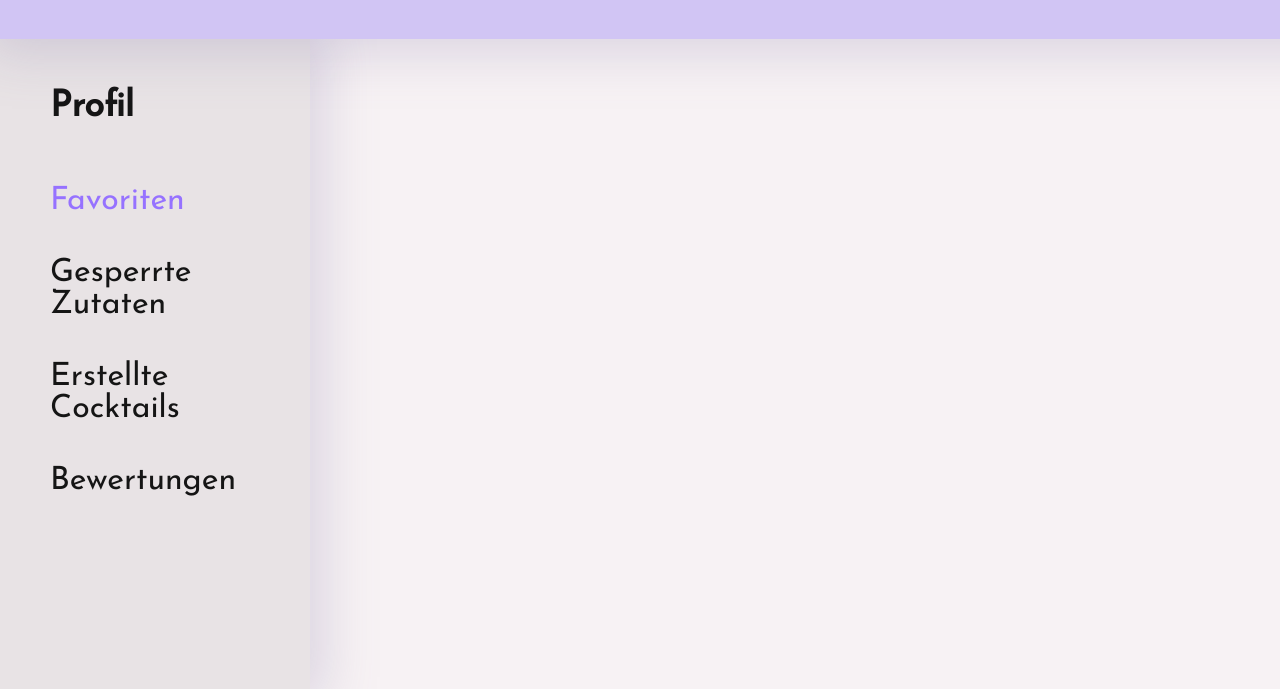
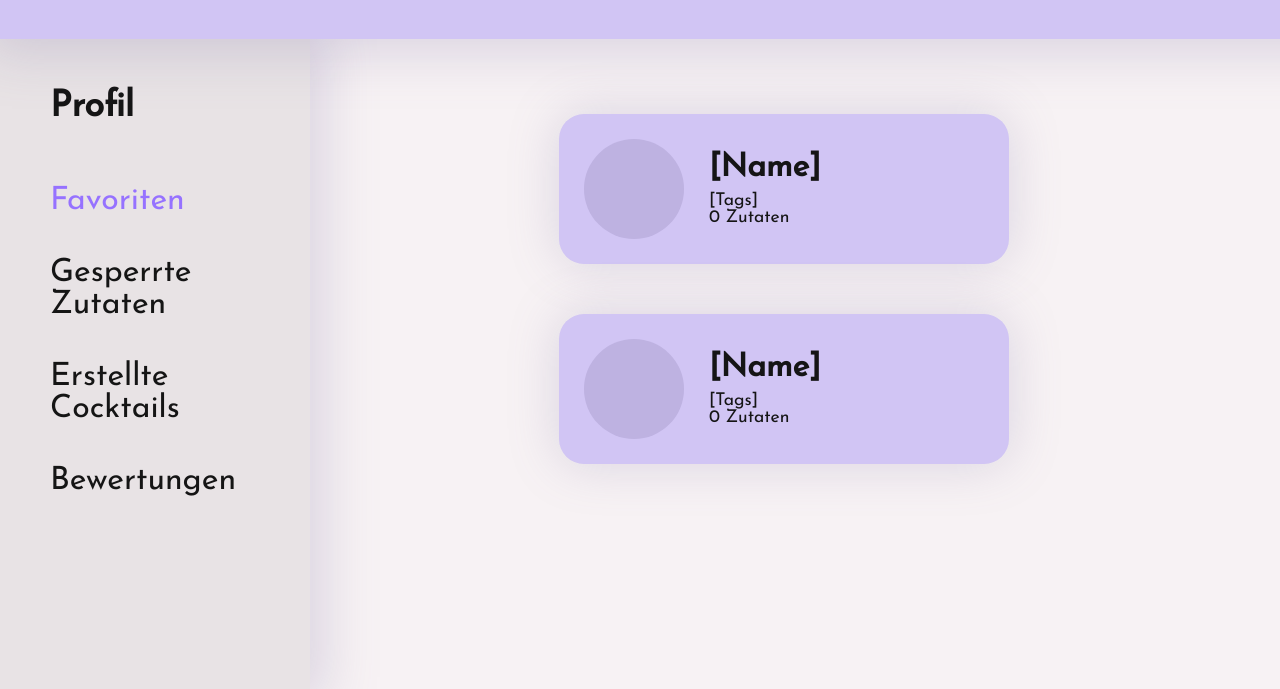
Before and after one commit to MME-Aufgaben-im-Sommer-2022/mme-ss22-team-11, a website with bundled scripts: page app/resources/html/profile.html in a window 1280 px wide. Both pictures are taken after a click on the link "Favoriten". Shown: the part 111-800 px from the top of the page. Built offline with nearby package versions, Linux system fonts and the light colour scheme.

Commit message:
Added sections in profile tab
Sections for favorite cocktails and cocktails created by the user

```diff
--- a/app/resources/css/profile.css
+++ b/app/resources/css/profile.css
@@ -169,6 +169,96 @@ nav {
 }
 
 /*
+    Favorites Section
+*/
+
+.cocktail-container {
+    width: 100%;
+    /*height: calc(100% - 110px);*/
+    height: fit-content;
+    position: relative;
+    top: 50px;
+    left: 0;
+
+    padding: 2.5%;
+
+    background: none;
+    display: flex;
+    flex-direction: row;
+    flex-wrap: wrap;
+    justify-content: space-evenly;
+    align-items: flex-start;
+    align-content: flex-start;
+    gap: 50px;
+}
+
+.cocktail {
+    width: 45%;
+    min-width: 450px;
+    height: 150px;
+    padding: 25px;
+    background: var(--secondary);
+    border-radius: 25px;
+
+    box-shadow: 0px 0px 50px 0px rgba(132,120,169,0.25);
+
+    display: flex;
+    flex-direction: row;
+    justify-content: flex-start;
+    align-items: center;
+    gap: 25px;
+
+    cursor: pointer;
+    transition: all 250ms ease-in-out;
+}
+
+.cocktail:hover {
+    box-shadow: 0px 0px 50px 15px rgba(132,120,169,0.25);
+    background: var(--accent-lighter);
+
+}
+
+.cocktail-image {
+    height: 100px;
+    width: 100px;
+    background: rgba(132,120,169,0.25);
+    border-radius: 100%;
+}
+
+.cocktail-text {
+    background: none;
+    height: 90%;
+    width: 60%;
+    color: var(--black);
+    font-family: 'Josefin';
+
+    display: flex;
+    flex-direction: column;
+    justify-content: space-evenly;
+    align-items: flex-start;
+}
+
+.cocktail-name {
+    background: none;
+    font-size: 2rem;
+    font-weight: 700;
+}
+
+.cocktail-info {
+    background: none;
+    font-size: 1.1rem;
+}
+
+.cocktail-info span {
+    background: none;
+}
+
+
+
+
+
+
+/*
     Banned Ingredients Section
 */
 
--- a/app/resources/css/style.css
+++ b/app/resources/css/style.css
@@ -322,7 +322,7 @@ nav {
 }
 
 /*
-    cocktails Section
+    Cocktail List Section
 */
 
 .cocktails {
--- a/app/resources/html/profile.html
+++ b/app/resources/html/profile.html
@@ -37,12 +37,48 @@
    <script type="module" src="../../src/profile.js"></script>
 </body>
 
+<template id="cocktail-list-section-template">
+    <div class="cocktail-container">
+
+        <!--Append cocktails here-->
+
+        <a class="cocktail">
+            <div class="cocktail-image"></div>
+            <div class="cocktail-text">
+                <p class="cocktail-name">[Name]</p>
+                <!--Display avg rating?-->
+                <p class="cocktail-info"><span class="cocktail-tags">[Tags]</span><br><span class="cocktail-ingredients">0 Zutaten</span></p>
+            </div>
+        </a>
+        <a class="cocktail">
+            <div class="cocktail-image"></div>
+            <div class="cocktail-text">
+                <p class="cocktail-name">[Name]</p>
+                <!--Display avg rating?-->
+                <p class="cocktail-info"><span class="cocktail-tags">[Tags]</span><br><span class="cocktail-ingredients">0 Zutaten</span></p>
+            </div>
+        </a>
+    </div>
+</template>
+
+<template id="cocktail-list-element-template">
+    <a class="cocktail">
+            <div class="cocktail-image"></div>
+            <div class="cocktail-text">
+                <p class="cocktail-name">[Name]</p>
+                <!--Display avg rating?-->
+                <p class="cocktail-info"><span class="cocktail-tags">[Tags]</span><br><span class="cocktail-ingredients">0 Zutaten</span></p>
+            </div>
+    </a>
+</template>
+
 <template id="banned-ingredients-section-template">
     <div class="banned-ingredients-section">
         <h1>Gesperrte Zutaten</h1>
         <div class="contents-container">
             <div class="banned-ingredients-container">
                 <!--Append banned ingredients here-->
+
                 <div class="ingredient">
                     Zutat
                 </div>
@@ -52,6 +88,7 @@
                 <div class="ingredient">
                     Zutat
                 </div>
+
             </div>
             <div class="search-ingredients-container">
                 <div class="search-ingredients-header">
@@ -60,6 +97,7 @@
                 </div>
                 <div class="search-results-container">
                     <!--Append search results here-->
+
                     <div class="ingredient">
                         Zutat
                     </div>
@@ -78,10 +116,17 @@
                     <div class="ingredient">
                         Zutat
                     </div>
+
                 </div>
             </div>
         </div>
     </div>
 </template>
 
+<template id="ingredient-element-template">
+    <div class="ingredient">
+        Zutat
+    </div>
+</template>
+
 </html>
--- a/app/src/index.js
+++ b/app/src/index.js
@@ -1,4 +1,4 @@
-import { HtmlManipulator } from "./ui/HtmlManipulator.js";
+import { HtmlManipulator } from "./ui/RecipeHtmlManipulator.js";
 import { CocktailListManager } from "./cocktailData/cocktailListManager.js";
 import { IngredientFilterManager } from "./cocktailData/ingredientFilterManager.js";
 import { ListView } from "./ui/ListView.js";
--- a/app/src/profile.js
+++ b/app/src/profile.js
@@ -1,44 +1,3 @@
-const SETTINGS_NAV_LINKS = document.querySelectorAll("#settings-nav .nav-link");
-const SETTINGS_FRAME = document.querySelector(".settings-frame");
+import { HtmlManipulator } from "./ui/ProfileHtmlManipulator.js";
 
-const BANNED_INGREDIENTS_SECTION_TEMPLATE = document.querySelector("#banned-ingredients-section-template").innerHTML.trim();
-
-function getViewFromTemplate(template) {
-    let el = document.createElement("div");
-    el.innerHTML = template;
-    return el.firstChild;
-}
-
-
-for (let item of SETTINGS_NAV_LINKS) {
-    item.addEventListener("click", (event) => {
-        if(item.id == "favorites") {
-            SETTINGS_FRAME.innerHTML = "";
-
-            console.log("open favorites");
-        }
-        else if(item.id == "banned-ingredients") {
-            SETTINGS_FRAME.innerHTML = "";
-
-            console.log("open banned-ingredients");
-            SETTINGS_FRAME.append(getViewFromTemplate(BANNED_INGREDIENTS_SECTION_TEMPLATE));
-        }
-        else if(item.id == "created-cocktails") {
-            SETTINGS_FRAME.innerHTML = "";
-
-            console.log("open created-cocktails");
-        }
-        else {
-            SETTINGS_FRAME.innerHTML = "";
-
-            console.log("open reviews");
-        }
-
-        for (let item of SETTINGS_NAV_LINKS) {
-            if (item.classList.contains("active")) {
-                item.classList.remove("active")
-            }
-        }
-        item.classList.add("active")
-    })
-}
+let htmlManipulator = new HtmlManipulator;
--- /dev/null
+++ b/app/src/ui/ProfileHtmlManipulator.js
@@ -0,0 +1,57 @@
+const SETTINGS_NAV_LINKS = document.querySelectorAll("#settings-nav .nav-link");
+const SETTINGS_FRAME = document.querySelector(".settings-frame");
+
+const BANNED_INGREDIENTS_SECTION_TEMPLATE = document.querySelector("#banned-ingredients-section-template").innerHTML.trim();
+const COCKTAIL_LIST_SECTION_TEMPLATE = document.querySelector("#cocktail-list-section-template").innerHTML.trim();
+
+SETTINGS_FRAME.append(getViewFromTemplate(COCKTAIL_LIST_SECTION_TEMPLATE));
+
+
+function getViewFromTemplate(template) {
+    let el = document.createElement("div");
+    el.innerHTML = template;
+    return el.firstChild;
+}
+
+class HtmlManipulator {
+
+    constructor() {
+        for (let item of SETTINGS_NAV_LINKS) {
+            item.addEventListener("click", (event) => {
+                if(item.id == "favorites") {
+                    SETTINGS_FRAME.innerHTML = "";
+
+                    console.log("open favorites");
+                    SETTINGS_FRAME.append(getViewFromTemplate(COCKTAIL_LIST_SECTION_TEMPLATE));
+                }
+                else if(item.id == "banned-ingredients") {
+                    SETTINGS_FRAME.innerHTML = "";
+
+                    console.log("open banned-ingredients");
+                    SETTINGS_FRAME.append(getViewFromTemplate(BANNED_INGREDIENTS_SECTION_TEMPLATE));
+                }
+                else if(item.id == "created-cocktails") {
+                    SETTINGS_FRAME.innerHTML = "";
+
+                    console.log("open created-cocktails");
+                    SETTINGS_FRAME.append(getViewFromTemplate(COCKTAIL_LIST_SECTION_TEMPLATE));
+                }
+                else {
+                    SETTINGS_FRAME.innerHTML = "";
+
+                    console.log("open reviews");
+                }
+
+                for (let item of SETTINGS_NAV_LINKS) {
+                    if (item.classList.contains("active")) {
+                        item.classList.remove("active")
+                    }
+                }
+                item.classList.add("active")
+            })
+        }
+    }
+
+}
+
+export { HtmlManipulator };
```
Also changed, not shown: app/index.html (+25 -25 lines), app/src/ui/RecipeHtmlManipulator.js (renamed from app/src/ui/HtmlManipulator.js).
